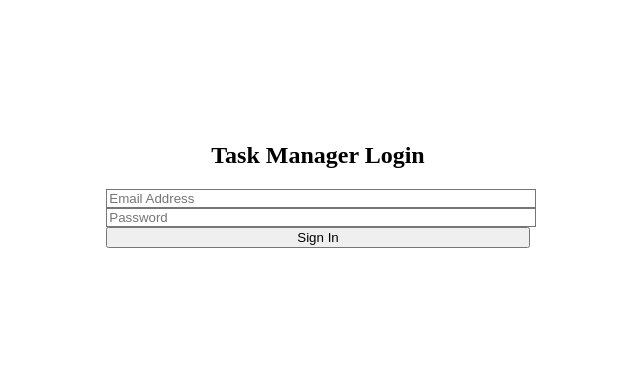
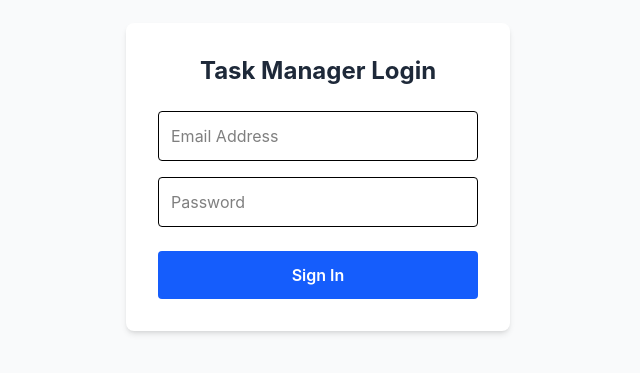
Before and after one commit to Anam2577/TaskManager, a Next.js app in the folder task-manager/: page /login in a window 1280 px wide. Shown: the part 223-596 px from the top of the page, without its empty margins (322-962 px from the left). Built offline with nearby package versions, Linux system fonts and the light colour scheme.

Commit message:
Added signup page and fixed CSS links

```diff
--- /dev/null
+++ b/task-manager/app/api/auth/signup/route.js
@@ -0,0 +1,27 @@
+import { NextResponse } from "next/server";
+import { connectDB } from "@/lib/mongodb";
+import User from "@/models/User";
+import bcrypt from "bcryptjs";
+
+export async function POST(req) {
+  try {
+    await connectDB();
+    const { name, email, password } = await req.json();
+
+    if (!name || !email || !password) {
+      return NextResponse.json({ error: "Name, email, and password are required." }, { status: 400 });
+    }
+
+    const existing = await User.findOne({ email });
+    if (existing) {
+      return NextResponse.json({ error: "Email is already registered." }, { status: 400 });
+    }
+
+    const hashedPassword = await bcrypt.hash(password, 10);
+    await User.create({ name, email, password: hashedPassword });
+
+    return NextResponse.json({ message: "User registered successfully" }, { status: 201 });
+  } catch (error) {
+    return NextResponse.json({ error: "Failed to create user" }, { status: 500 });
+  }
+}
--- a/task-manager/app/globals.css
+++ b/task-manager/app/globals.css
@@ -1,3 +1,12 @@
-@tailwind base;
-@tailwind components;
-@tailwind utilities;
+@import "tailwindcss";
+
+html,
+body {
+  padding: 0;
+  margin: 0;
+  font-family: Inter, system-ui, sans-serif;
+}
+
+* {
+  box-sizing: border-box;
+}
```
